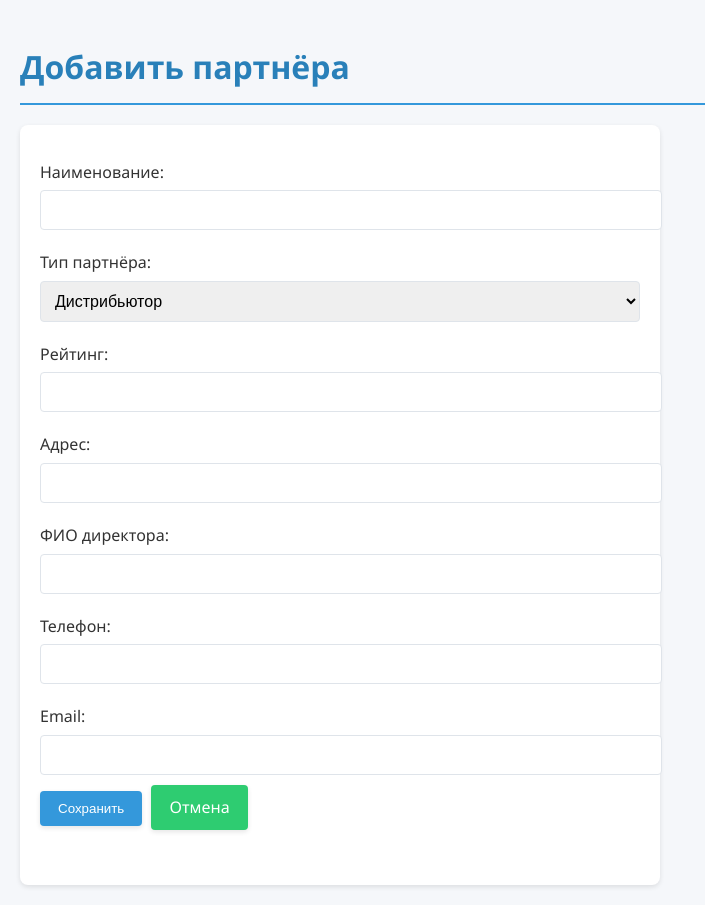
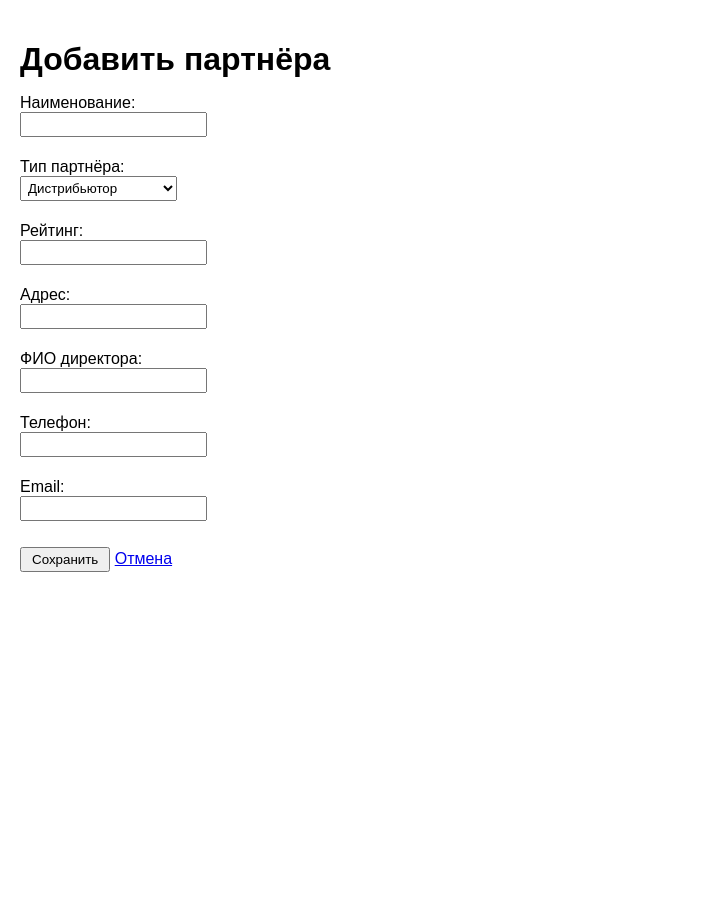
Before and after one commit to NikitaChernikov04/DE, a Flask app: page /partner/add in a window 1280 px wide. Shown: the whole page, without its empty margins (0-705 px from the left). After the commit the page ends 572 px from the top, so only its background shows below. Run offline with Flask 3, Linux system fonts and the light colour scheme.

Commit message:
Создана минимальная версия интерфейса с базовыми стилями

```diff
--- a/static/style.css
+++ b/static/style.css
@@ -1,167 +1,37 @@
-:root {
-    --primary-color: #3498db;
-    --primary-dark: #2980b9;
-    --secondary-color: #2ecc71;
-    --secondary-dark: #27ae60;
-    --warning-color: #e74c3c;
-    --warning-dark: #c0392b;
-    --text-color: #333;
-    --light-bg: #f5f7fa;
-    --border-color: #dfe4ea;
-    --shadow: 0 2px 5px rgba(0, 0, 0, 0.1);
-}
-
+/* Минимальные базовые стили */
 body {
-    font-family: 'Segoe UI', Tahoma, Geneva, Verdana, sans-serif;
-    background: var(--light-bg);
-    margin: 0;
-    padding: 20px;
-    color: var(--text-color);
-    line-height: 1.6;
+    font-family: Arial, sans-serif;
+    margin: 10px;
+    padding: 10px;
 }
 
 h1 {
-    color: var(--primary-dark);
-    border-bottom: 2px solid var(--primary-color);
-    padding-bottom: 10px;
-    margin-bottom: 20px;
+    margin-bottom: 15px;
 }
 
-/* Стили таблиц */
+/* Базовые стили таблиц */
 table {
     border-collapse: collapse;
     width: 100%;
-    background: #fff;
-    margin-bottom: 20px;
-    border-radius: 8px;
-    overflow: hidden;
-    box-shadow: var(--shadow);
+    margin-bottom: 15px;
 }
 
-table th, table td {
-    border: 1px solid var(--border-color);
-    padding: 12px 15px;
+table, th, td {
+    border: 1px solid #ccc;
+}
+
+th, td {
+    padding: 5px;
     text-align: left;
 }
 
-table th {
-    background: var(--primary-color);
-    color: white;
-    font-weight: 500;
-    text-transform: uppercase;
-    font-size: 0.9em;
-    letter-spacing: 0.5px;
+/* Базовые стили форм */
+input, select {
+    padding: 3px;
+    margin-bottom: 5px;
 }
 
-table tr:nth-child(even) {
-    background-color: #f8f9fa;
+button {
+    padding: 3px 10px;
+    margin: 5px 0;
 }
-
-table tr:hover {
-    background-color: #f1f3f5;
-}
-
-/* Стили кнопок */
-.btn, button[type="submit"] {
-    display: inline-block;
-    padding: 10px 18px;
-    background: var(--primary-color);
-    color: #fff;
-    text-decoration: none;
-    border: none;
-    border-radius: 4px;
-    margin: 5px 5px 15px 0;
-    cursor: pointer;
-    transition: all 0.3s ease;
-    font-weight: 500;
-    box-shadow: var(--shadow);
-}
-
-.btn:hover, button[type="submit"]:hover {
-    background: var(--primary-dark);
-    transform: translateY(-2px);
-    box-shadow: 0 4px 8px rgba(0, 0, 0, 0.15);
-}
-
-.btn-secondary {
-    background: var(--secondary-color);
-}
-
-.btn-secondary:hover {
-    background: var(--secondary-dark);
-}
-
-.btn-warning {
-    background: var(--warning-color);
-}
-
-.btn-warning:hover {
-    background: var(--warning-dark);
-}
-
-/* Стили форм */
-form {
-    background: white;
-    padding: 20px;
-    border-radius: 8px;
-    box-shadow: var(--shadow);
-    max-width: 600px;
-}
-
-form label {
-    display: block;
-    margin: 15px 0 5px 0;
-    font-weight: 500;
-    color: var(--text-color);
-}
-
-input, select {
-    width: 100%;
-    padding: 10px;
-    border: 1px solid var(--border-color);
-    border-radius: 4px;
-    margin-bottom: 5px;
-    font-size: 1rem;
-    transition: border 0.3s ease;
-}
-
-input:focus, select:focus {
-    outline: none;
-    border-color: var(--primary-color);
-    box-shadow: 0 0 0 3px rgba(52, 152, 219, 0.25);
-}
-
-/* Стили информационных блоков */
-.partner-info, .price-info {
-    background: white;
-    padding: 15px;
-    border-radius: 8px;
-    box-shadow: var(--shadow);
-    margin-bottom: 20px;
-}
-
-.partner-info p, .price-info p {
-    margin: 8px 0;
-}
-
-/* Навигация */
-.actions {
-    margin-bottom: 20px;
-}
-
-/* Адаптивность */
-@media (max-width: 768px) {
-    table {
-        font-size: 0.9em;
-    }
-
-    body {
-        padding: 10px;
-    }
-
-    .btn, button[type="submit"] {
-        display: block;
-        width: 100%;
-        margin-bottom: 10px;
-    }
-}
--- a/templates/partner_form.html
+++ b/templates/partner_form.html
@@ -1,5 +1,5 @@
 <!DOCTYPE html>
-<html lang="ru">
+<html>
 <head>
     <meta charset="UTF-8">
     <title>{% if partner %}Редактировать{% else %}Добавить{% endif %} партнёра</title>
@@ -9,35 +9,49 @@
     <h1>{% if partner %}Редактировать{% else %}Добавить{% endif %} партнёра</h1>
 
     <form method="post">
-        <label>Наименование:</label>
-        <input type="text" name="name" value="{{ partner.name if partner else '' }}" required>
+        <p>
+            <label for="name">Наименование:</label><br>
+            <input id="name" type="text" name="name" value="{{ partner.name if partner else '' }}">
+        </p>
 
-        <label>Тип партнёра:</label>
-        <select name="type_id" required>
-            {% for t in types %}
-            <option value="{{ t.id }}" {% if partner and partner.type_id == t.id %}selected{% endif %}>{{ t.name }}</option>
-            {% endfor %}
-        </select>
+        <p>
+            <label for="type_id">Тип партнёра:</label><br>
+            <select id="type_id" name="type_id">
+                {% for t in types %}
+                <option value="{{ t.id }}" {% if partner and partner.type_id == t.id %}selected{% endif %}>{{ t.name }}</option>
+                {% endfor %}
+            </select>
+        </p>
 
-        <label>Рейтинг:</label>
-        <input type="number" name="rating" value="{{ partner.rating if partner else '' }}" required>
+        <p>
+            <label for="rating">Рейтинг:</label><br>
+            <input id="rating" type="number" name="rating" value="{{ partner.rating if partner else '' }}">
+        </p>
 
-        <label>Адрес:</label>
-        <input type="text" name="address" value="{{ partner.address if partner else '' }}">
+        <p>
+            <label for="address">Адрес:</label><br>
+            <input id="address" type="text" name="address" value="{{ partner.address if partner else '' }}">
+        </p>
 
-        <label>ФИО директора:</label>
-        <input type="text" name="director_name" value="{{ partner.director_name if partner else '' }}">
+        <p>
+            <label for="director_name">ФИО директора:</label><br>
+            <input id="director_name" type="text" name="director_name" value="{{ partner.director_name if partner else '' }}">
+        </p>
 
-        <label>Телефон:</label>
-        <input type="text" name="phone" value="{{ partner.phone if partner else '' }}">
+        <p>
+            <label for="phone">Телефон:</label><br>
+            <input id="phone" type="text" name="phone" value="{{ partner.phone if partner else '' }}">
+        </p>
 
-        <label>Email:</label>
-        <input type="email" name="email" value="{{ partner.email if partner else '' }}">
+        <p>
+            <label for="email">Email:</label><br>
+            <input id="email" type="email" name="email" value="{{ partner.email if partner else '' }}">
+        </p>
 
-        <div class="actions">
-            <button type="submit" class="btn">Сохранить</button>
-            <a href="{{ url_for('index') }}" class="btn btn-secondary">Отмена</a>
-        </div>
+        <p>
+            <button type="submit">Сохранить</button>
+            <a href="{{ url_for('index') }}">Отмена</a>
+        </p>
     </form>
 </body>
 </html>
```
Also changed, not shown: templates/add_sale.html (+29 -29 lines), templates/partners.html (+7 -11 lines), templates/sales_history.html (+10 -14 lines), templates/type_form.html (+9 -7 lines), templates/types.html (+6 -10 lines).
